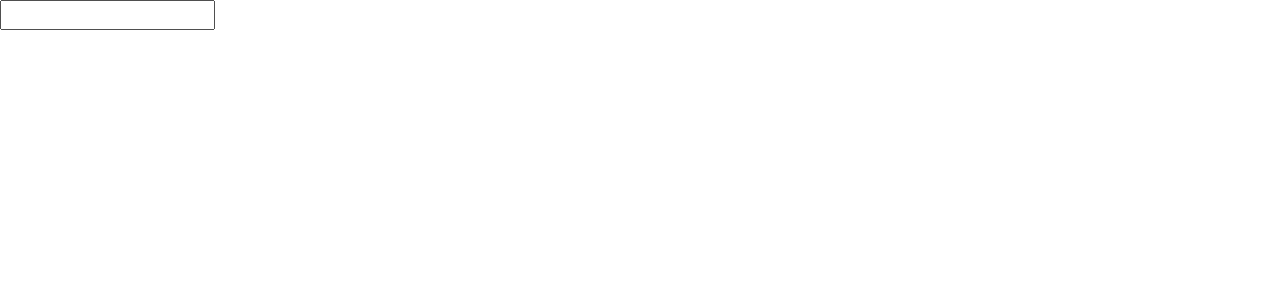
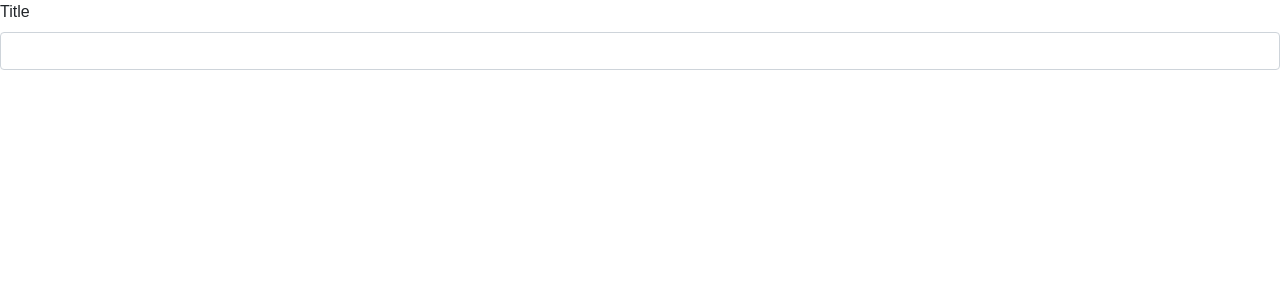
Before and after one commit to salma71/ideabank, a React (Create React App) app: page /ideas/new in a window 1280 px wide. Shown: the top 300 px of the page. Built offline with nearby package versions, Linux system fonts and the light colour scheme.

Commit message:
style the input field

```diff
--- a/src/components/ideas_new.js
+++ b/src/components/ideas_new.js
@@ -6,8 +6,10 @@ class IdeasNew extends Component {
         // return some amount of JSX
         // this field argument have some props and eventhandlers we should be able to wire it up
         return (
-            <div>
+            <div className="form-group">
+                <label>Title</label>
                 <input
+                className="form-control"
                 type="text"
                 {...field.input}
                 />
```
